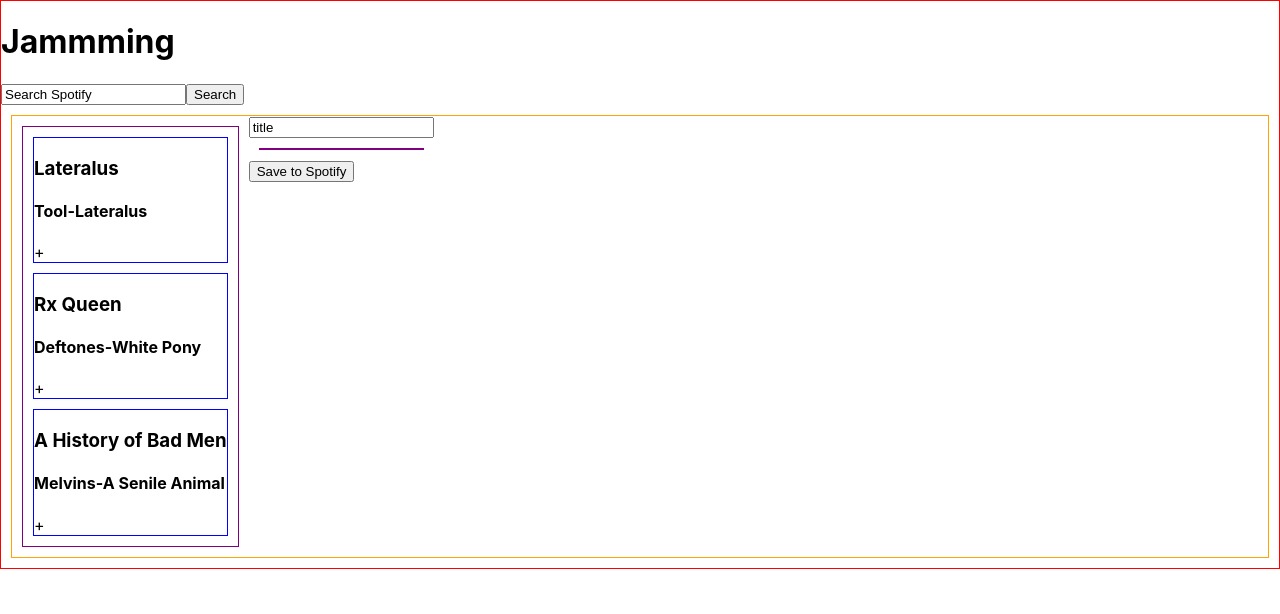
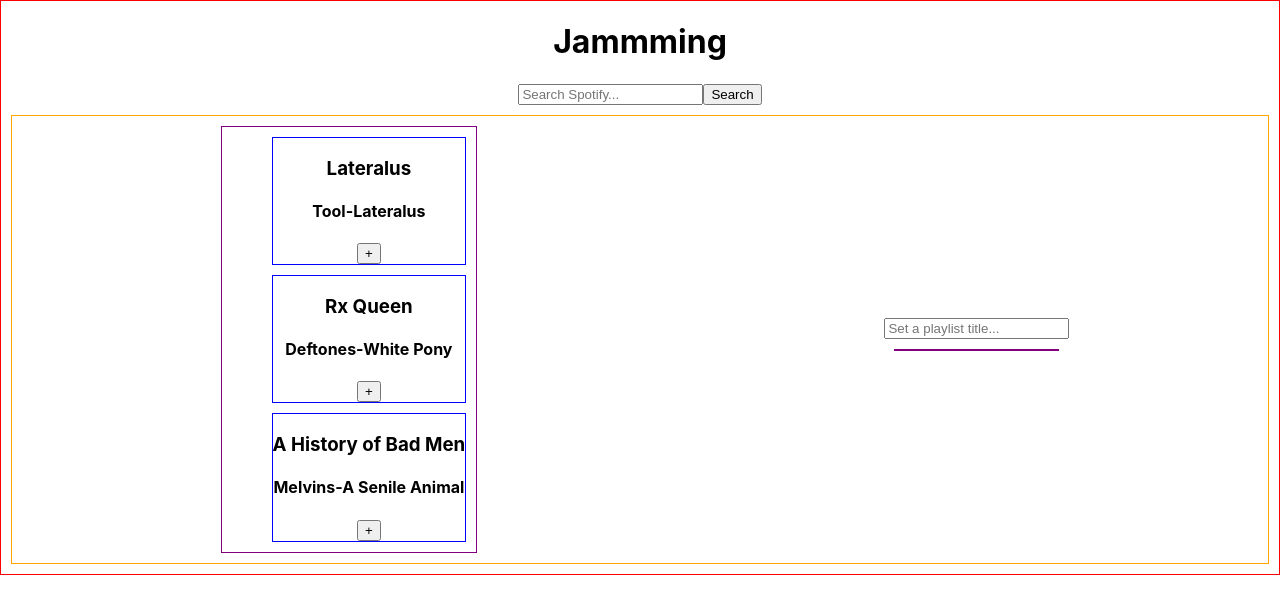
Before and after one commit to kimdrezdon/jammming, a React (Create React App) app: page / in a window 1280 px wide. Shown: the top 614 px of the page. Built offline with nearby package versions, Linux system fonts and the light colour scheme.

Commit message:
Add functionality to input fields and other small tweaks

```diff
--- a/public/index.html
+++ b/public/index.html
@@ -1,14 +1,12 @@
 <!DOCTYPE html>
 <html lang="en">
+
 <head>
   <meta charset="utf-8" />
   <link rel="icon" href="%PUBLIC_URL%/favicon.ico" />
   <meta name="viewport" content="width=device-width, initial-scale=1" />
   <meta name="theme-color" content="#000000" />
-    <meta
-      name="description"
-      content="Web site created using create-react-app"
-    />
+  <meta name="description" content="Web site created using create-react-app" />
   <link rel="apple-touch-icon" href="%PUBLIC_URL%/logo192.png" />
   <!--
       manifest.json provides metadata used when your web app is installed on a
@@ -24,8 +22,9 @@
       work correctly both with client-side routing and a non-root public URL.
       Learn how to configure a non-root public URL by running `npm run build`.
     -->
-    <title>React App</title>
+  <title>Jammming</title>
 </head>
+
 <body>
   <noscript>You need to enable JavaScript to run this app.</noscript>
   <div id="root"></div>
@@ -40,4 +39,5 @@
       To create a production bundle, use `npm run build` or `yarn build`.
     -->
 </body>
+
 </html>
--- a/src/Components/App.js
+++ b/src/Components/App.js
@@ -5,7 +5,6 @@ import NavBar from './NavBar';
 import SearchResults from './SearchResults';
 import Playlist from './Playlist';
 
-function App() {
 const searchResultsArray = [
 	{ song: 'Lateralus', artist: 'Tool', album: 'Lateralus', id: '0943' },
 	{
@@ -22,6 +21,7 @@ function App() {
 	},
 ];
 
+function App() {
 	const [searchResults, setSearchResults] = useState(searchResultsArray);
 	const [playlist, setPlaylist] = useState([]);
 
--- a/src/Components/Playlist.js
+++ b/src/Components/Playlist.js
@@ -1,17 +1,30 @@
 import Tracklist from './Tracklist';
+import { useState } from 'react';
 
-function Playlist(props) {
+function Playlist({ tracks }) {
+	const [playlistTitle, setPlaylistTitle] = useState('');
+
+	const handleChange = e => {
+		setPlaylistTitle(e.target.value);
+	};
+
 	return (
 		<div>
 			<input
 				type='text'
-				value='title'
+				placeholder='Set a playlist title...'
+				value={playlistTitle}
+				onChange={handleChange}
 			></input>
 			<Tracklist
 				addRemove='-'
-				tracks={props.tracks}
+				tracks={tracks}
 			/>
-			<button>Save to Spotify</button>
+			{tracks.length > 0 ? (
+				<button onClick={() => alert('Saved to Spotify')}>
+					Save to Spotify
+				</button>
+			) : null}
 		</div>
 	);
 }
--- a/src/Components/SearchBar.js
+++ b/src/Components/SearchBar.js
@@ -1,10 +1,25 @@
+import { useState } from 'react';
+
 function SearchBar() {
+	const [searchInput, setSearchInput] = useState('');
+
+	const handleSubmit = e => {
+		e.preventDefault();
+		if (!searchInput) return;
+		alert('Searching...');
+	};
+
+	const handleChange = e => {
+		setSearchInput(e.target.value);
+	};
 	return (
-		<form>
+		<form onSubmit={handleSubmit}>
 			<input
 				type='text'
-				value='Search Spotify'
-			></input>
+				placeholder='Search Spotify...'
+				value={searchInput}
+				onChange={handleChange}
+			/>
 			<button>Search</button>
 		</form>
 	);
--- a/src/Components/SearchResults.js
+++ b/src/Components/SearchResults.js
@@ -1,11 +1,11 @@
 import Tracklist from './Tracklist';
 
-function SearchResults(props) {
+function SearchResults({ tracks }) {
 	return (
 		<div>
 			<Tracklist
 				addRemove='+'
-				tracks={props.tracks}
+				tracks={tracks}
 			/>
 		</div>
 	);
--- a/src/Components/Track.js
+++ b/src/Components/Track.js
@@ -1,18 +1,22 @@
 import styles from '../styles/Track.module.css';
 
-function Track(props) {
-	const { song, artist, album } = props.track;
+function Track({ trackObject, addRemove }) {
+	const { song, artist, album } = trackObject;
+
+	const handleClick = () => {
+		alert('Add remove clicked');
+	};
 
 	return (
-		<div className={styles.div}>
+		<li className={styles.li}>
 			<div>
 				<h3>{song}</h3>
 				<h4>
 					<span>{artist}</span>-<span>{album}</span>
 				</h4>
 			</div>
-			<div>{props.addRemove}</div>
-		</div>
+			<button onClick={handleClick}>{addRemove}</button>
+		</li>
 	);
 }
 
--- a/src/Components/Tracklist.js
+++ b/src/Components/Tracklist.js
@@ -4,15 +4,15 @@ import styles from '../styles/Tracklist.module.css';
 function Tracklist(props) {
 	const { tracks, addRemove } = props;
 	return (
-		<div className={styles.div}>
+		<ul className={styles.ul}>
 			{tracks.map(track => (
 				<Track
 					key={track.id}
 					addRemove={addRemove}
-					track={track}
+					trackObject={track}
 				/>
 			))}
-		</div>
+		</ul>
 	);
 }
 
--- a/src/styles/App.module.css
+++ b/src/styles/App.module.css
@@ -6,4 +6,6 @@
 	display: flex;
 	border: 1px solid orange;
 	margin: 10px;
+	justify-content: space-around;
+	align-items: center;
 }
--- a/src/styles/Track.module.css
+++ b/src/styles/Track.module.css
@@ -1,4 +1,4 @@
-.div {
+.li {
 	border: 1px solid blue;
 	margin: 10px;
 }
--- a/src/styles/Tracklist.module.css
+++ b/src/styles/Tracklist.module.css
@@ -1,4 +1,5 @@
-.div {
+.ul {
 	border: 1px solid purple;
 	margin: 10px;
+	list-style: none;
 }
--- a/src/styles/index.css
+++ b/src/styles/index.css
@@ -1,13 +1,16 @@
 body {
-  margin: 0;
-  font-family: -apple-system, BlinkMacSystemFont, 'Segoe UI', 'Roboto', 'Oxygen',
-    'Ubuntu', 'Cantarell', 'Fira Sans', 'Droid Sans', 'Helvetica Neue',
-    sans-serif;
-  -webkit-font-smoothing: antialiased;
-  -moz-osx-font-smoothing: grayscale;
+	font-family: -apple-system, BlinkMacSystemFont, 'Segoe UI', 'Roboto',
+		'Oxygen', 'Ubuntu', 'Cantarell', 'Fira Sans', 'Droid Sans',
+		'Helvetica Neue', sans-serif;
+	-webkit-font-smoothing: antialiased;
+	-moz-osx-font-smoothing: grayscale;
+	margin: 0;
+	padding: 0;
+	box-sizing: border-box;
+	text-align: center;
 }
 
 code {
-  font-family: source-code-pro, Menlo, Monaco, Consolas, 'Courier New',
-    monospace;
+	font-family: source-code-pro, Menlo, Monaco, Consolas, 'Courier New',
+		monospace;
 }
```
Lines whose indentation alone changed are shown as unchanged.
